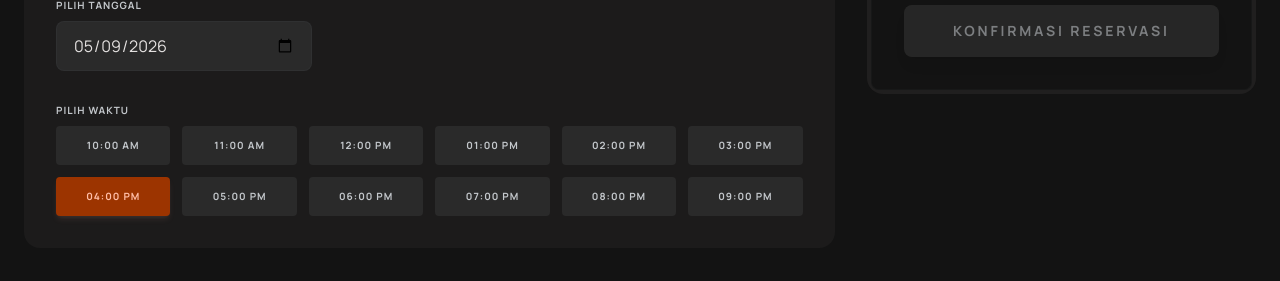
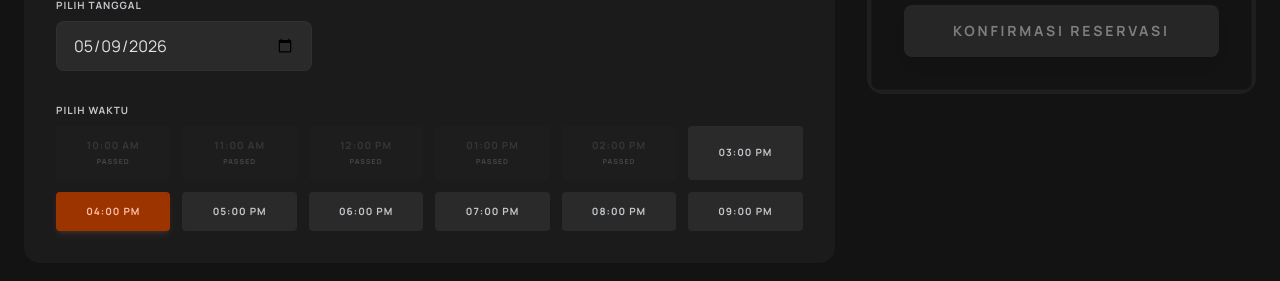
Before and after one commit to AkbarHusaini/website-reservasi-online-Ineri-suki, a React (Vite) app: page /reservation in a window 1280 px wide. Shown: the part 840-1121 px from the top of the page. Built offline with nearby package versions, Linux system fonts and the light colour scheme; no server answers; sample sign-in values are in the browser's storage.

Commit message:
feat: prevent selecting past time slots for current day reservations

```diff
--- a/src/pages/user/Reservation.jsx
+++ b/src/pages/user/Reservation.jsx
@@ -139,6 +139,32 @@ function Reservation() {
 
     setTimeout(() => { setConfirmed(false); navigate('/cart'); }, 1800);
   };
+
+  const isTimePassed = (timeStr) => {
+    const now = new Date();
+    const today = now.toISOString().split('T')[0];
+    if (selectedDate !== today) return false;
+
+    // Parse timeStr like "10:00 AM"
+    const [time, modifier] = timeStr.split(' ');
+    let [hours, minutes] = time.split(':');
+    hours = parseInt(hours, 10);
+    if (modifier === 'PM' && hours < 12) hours += 12;
+    if (modifier === 'AM' && hours === 12) hours = 0;
+
+    const slotTime = new Date();
+    slotTime.setHours(hours, parseInt(minutes, 10), 0, 0);
+
+    return now > slotTime;
+  };
+
+  // Auto-select next available time if current is passed
+  useEffect(() => {
+    if (isTimePassed(selectedTime)) {
+      const nextAvailable = timeSlots.find(t => !isTimePassed(t));
+      if (nextAvailable) setSelectedTime(nextAvailable);
+    }
+  }, [selectedDate]);
 
   return (
     <div className="bg-background text-on-surface font-body min-h-screen selection:bg-tertiary/30">
@@ -323,12 +349,26 @@ function Reservation() {
 
               <label className="text-[10px] uppercase font-bold tracking-widest text-on-surface-variant mb-2 block">Pilih Waktu</label>
               <div className="grid grid-cols-3 sm:grid-cols-4 md:grid-cols-6 gap-3">
-                {timeSlots.map(time => (
-                  <button key={time} onClick={() => setSelectedTime(time)}
-                    className={`py-3 px-2 rounded-lg text-[10px] font-bold uppercase tracking-widest transition-all active:scale-95 ${selectedTime === time ? 'bg-tertiary-container text-on-tertiary-container shadow-md shadow-tertiary/10' : 'bg-surface-container-high text-on-surface-variant hover:bg-surface-container-highest'}`}>
-                    {time}
-                  </button>
-                ))}
+                {timeSlots.map(time => {
+                  const passed = isTimePassed(time);
+                  const isSel = selectedTime === time;
+
+                  return (
+                    <button
+                      key={time}
+                      disabled={passed}
+                      onClick={() => setSelectedTime(time)}
+                      className={`relative py-3 px-2 rounded-lg text-[10px] font-bold uppercase tracking-widest transition-all active:scale-95 flex flex-col items-center justify-center gap-1 ${
+                        passed ? 'bg-neutral-800/40 text-neutral-600 cursor-not-allowed opacity-50' :
+                        isSel ? 'bg-tertiary-container text-on-tertiary-container shadow-md shadow-tertiary/10' :
+                        'bg-surface-container-high text-on-surface-variant hover:bg-surface-container-highest'
+                      }`}
+                    >
+                      {time}
+                      {passed && <span className="text-[7px] text-neutral-500 block">Passed</span>}
+                    </button>
+                  );
+                })}
               </div>
             </section>
           </div>
```
